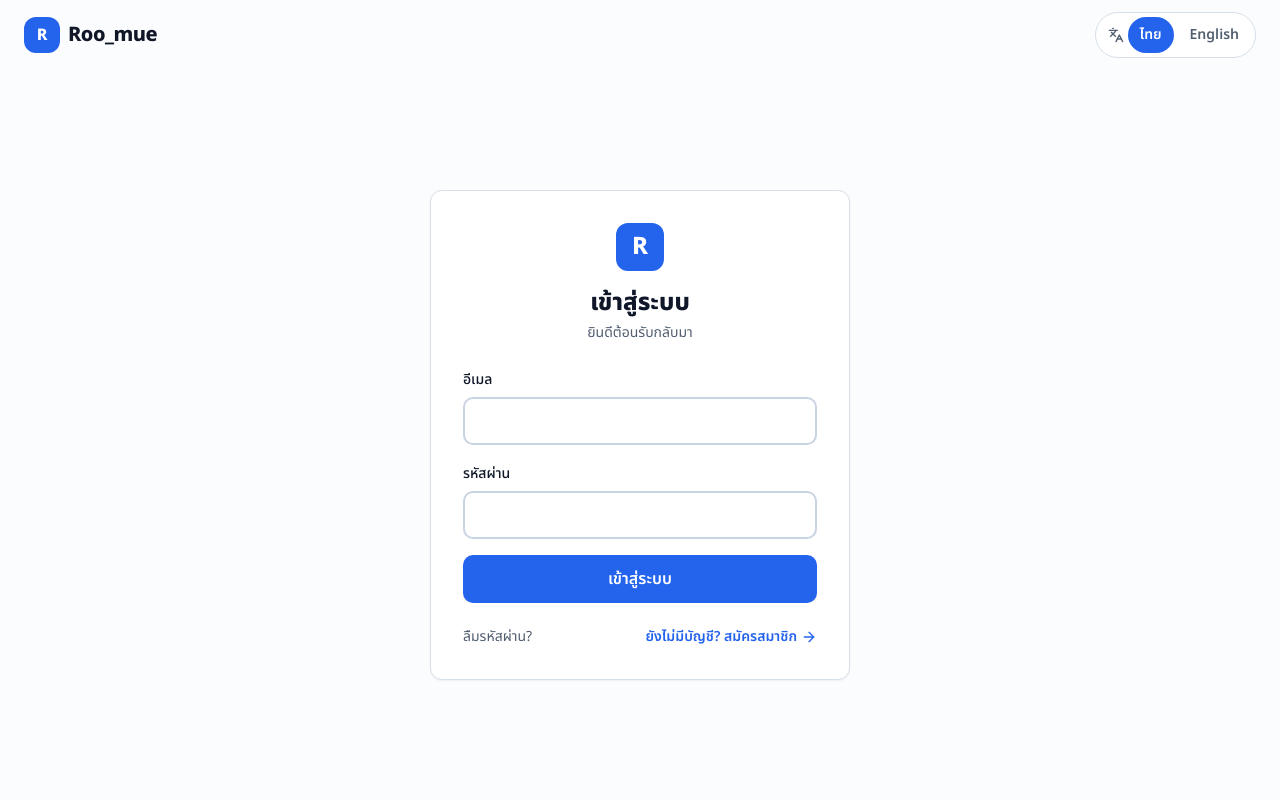
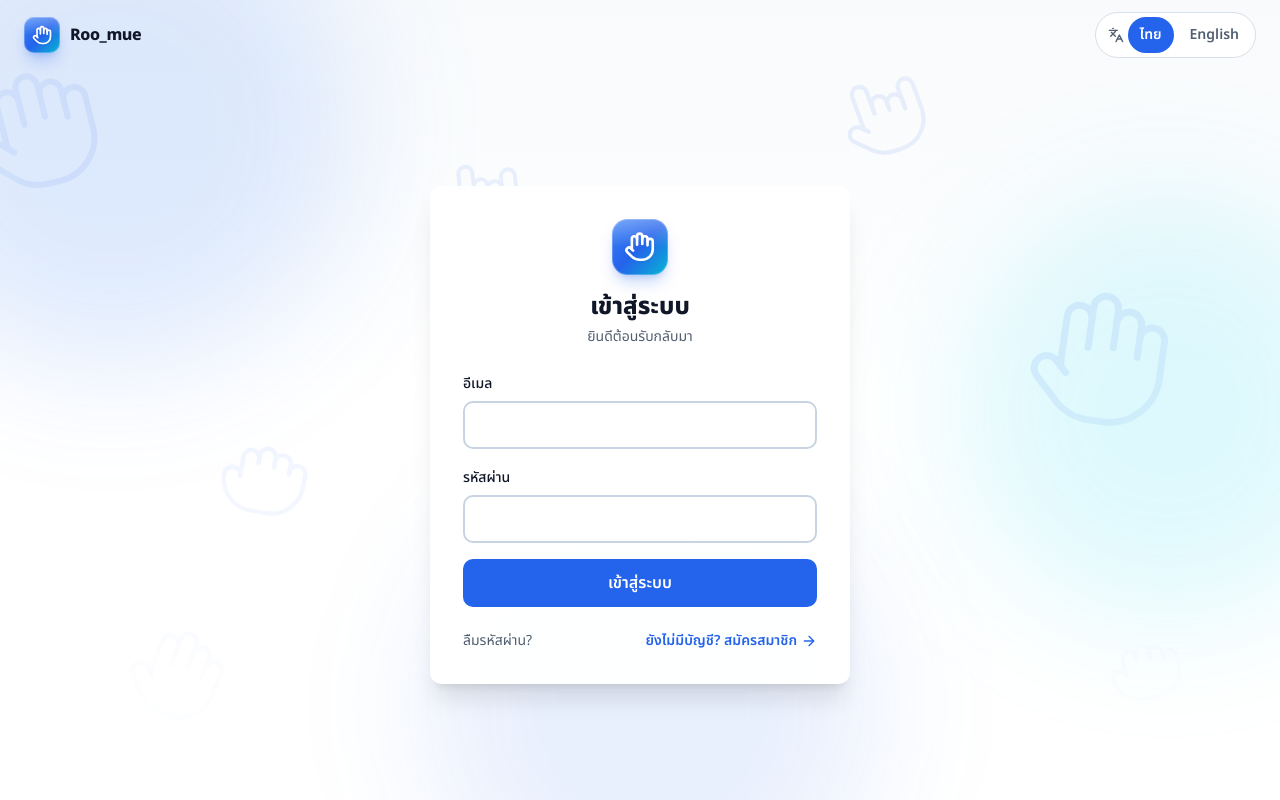
Before and after one commit to Pug-03/Roo_mue_, a Next.js app: page /login in a window 1280 px wide. Built offline with nearby package versions, Linux system fonts and the light colour scheme; no server answers.

Commit message:
Adjust the icons and add a background within the website

```diff
--- a/app/(auth)/layout.tsx
+++ b/app/(auth)/layout.tsx
@@ -1,6 +1,8 @@
 import Link from "next/link";
 import { getTranslations } from "next-intl/server";
 import { LanguageToggle } from "@/components/language-toggle";
+import { Logo } from "@/components/brand/logo";
+import { SignBackdrop } from "@/components/brand/sign-backdrop";
 
 export default async function AuthLayout({
   children,
@@ -10,19 +12,15 @@ export default async function AuthLayout({
   const t = await getTranslations("common");
 
   return (
-    <div className="flex min-h-dvh flex-col bg-secondary/30">
+    <div className="relative flex min-h-dvh flex-col">
+      <SignBackdrop />
       <header className="w-full">
         <div className="container flex min-h-16 items-center justify-between gap-3 py-3">
           <Link
             href="/"
-            className="flex min-w-0 items-center gap-2 rounded-md focus-visible:outline-none focus-visible:ring-2 focus-visible:ring-ring"
+            className="rounded-md focus-visible:outline-none focus-visible:ring-2 focus-visible:ring-ring"
           >
-            <span className="grid size-9 shrink-0 place-items-center rounded-lg bg-primary font-extrabold text-primary-foreground">
-              R
-            </span>
-            <span className="truncate text-lg font-extrabold tracking-tight sm:text-xl">
-              {t("appName")}
-            </span>
+            <Logo size="sm" showThai={false} name={t("appName")} />
           </Link>
           <LanguageToggle />
         </div>
--- a/app/page.tsx
+++ b/app/page.tsx
@@ -1,10 +1,12 @@
 import { SiteHeader } from "@/components/landing/site-header";
 import { Hero } from "@/components/landing/hero";
 import { Sponsors } from "@/components/landing/sponsors";
+import { SignBackdrop } from "@/components/brand/sign-backdrop";
 
 export default function LandingPage() {
   return (
-    <div className="flex min-h-dvh flex-col">
+    <div className="relative flex min-h-dvh flex-col">
+      <SignBackdrop />
       <SiteHeader />
       <main id="main" className="flex-1">
         <Hero />
--- a/components/auth/forgot-password-form.tsx
+++ b/components/auth/forgot-password-form.tsx
@@ -8,6 +8,7 @@ import { Card } from "@/components/ui/card";
 import { Button } from "@/components/ui/button";
 import { Input } from "@/components/ui/input";
 import { Label } from "@/components/ui/label";
+import { BrandMark } from "@/components/brand/logo";
 import { OtpInput } from "./otp-input";
 import { Icons } from "@/components/icons";
 
@@ -88,7 +89,8 @@ export function ForgotPasswordForm() {
   }
 
   return (
-    <Card className="w-full max-w-[420px] p-5 sm:p-8">
+    <Card className="w-full max-w-[420px] border-white/60 bg-card/95 p-5 shadow-xl backdrop-blur-sm sm:p-8 dark:border-white/10">
+      <BrandMark className="mx-auto mb-4 size-14" />
       <h1 className="text-center text-2xl font-extrabold">{t("title")}</h1>
 
       {step === 1 && (
--- a/components/auth/login-form.tsx
+++ b/components/auth/login-form.tsx
@@ -11,6 +11,7 @@ import { Input } from "@/components/ui/input";
 import { Label } from "@/components/ui/label";
 import { GoogleButton } from "./google-button";
 import { Icons } from "@/components/icons";
+import { BrandMark } from "@/components/brand/logo";
 
 export function LoginForm({ googleEnabled }: { googleEnabled: boolean }) {
   const t = useTranslations("auth.login");
@@ -39,11 +40,9 @@ export function LoginForm({ googleEnabled }: { googleEnabled: boolean }) {
   }
 
   return (
-    <Card className="w-full max-w-[420px] p-5 sm:p-8">
+    <Card className="w-full max-w-[420px] border-white/60 bg-card/95 p-5 shadow-xl backdrop-blur-sm sm:p-8 dark:border-white/10">
       <div className="mb-5 text-center sm:mb-6">
-        <span className="mx-auto grid size-12 place-items-center rounded-xl bg-primary text-2xl font-extrabold text-primary-foreground">
-          R
-        </span>
+        <BrandMark className="mx-auto size-14" />
         <h1 className="mt-4 text-2xl font-extrabold">{t("title")}</h1>
         <p className="mt-1 text-sm text-muted-foreground">{t("subtitle")}</p>
       </div>
--- a/components/auth/register-form.tsx
+++ b/components/auth/register-form.tsx
@@ -13,6 +13,7 @@ import { GoogleButton } from "./google-button";
 import { OtpInput } from "./otp-input";
 import { StepDots } from "./step-dots";
 import { Icons } from "@/components/icons";
+import { BrandMark } from "@/components/brand/logo";
 
 const EMAIL_RE = /^[^\s@]+@[^\s@]+\.[^\s@]+$/;
 const RESEND_SECONDS = 60;
@@ -143,8 +144,9 @@ export function RegisterForm({ googleEnabled }: { googleEnabled: boolean }) {
   }
 
   return (
-    <Card className="w-full max-w-[440px] p-5 sm:p-8">
+    <Card className="w-full max-w-[440px] border-white/60 bg-card/95 p-5 shadow-xl backdrop-blur-sm sm:p-8 dark:border-white/10">
       <div className="mb-5 text-center sm:mb-6">
+        <BrandMark className="mx-auto mb-4 size-14" />
         <h1 className="text-2xl font-extrabold">{t("title")}</h1>
         <div className="mt-4">
           <StepDots current={step} total={3} />
--- /dev/null
+++ b/components/brand/logo.tsx
@@ -0,0 +1,90 @@
+import * as React from "react";
+import { Hand } from "lucide-react";
+import { cn } from "@/lib/utils";
+
+/**
+ * Roo_mue brand assets.
+ *
+ * `BrandMark` is the app icon: a soft blue→cyan gradient squircle with a top
+ * sheen, hairline ring and colored shadow, holding a clean open-hand line icon
+ * (the sign-language / รู้มือ "know-hand" motif). `Logo` pairs it with the
+ * wordmark. Sizing is driven entirely by the `size-*` class passed in, so the
+ * mark stays crisp from a 32px header chip up to the hero.
+ */
+
+const markSizes = {
+  sm: "size-9",
+  md: "size-11",
+  lg: "size-14",
+} as const;
+
+const wordSizes = {
+  sm: "text-base",
+  md: "text-lg sm:text-xl",
+  lg: "text-2xl sm:text-3xl",
+} as const;
+
+type Size = keyof typeof markSizes;
+
+export function BrandMark({ className }: { className?: string }) {
+  return (
+    <span
+      aria-hidden
+      className={cn(
+        "relative grid shrink-0 place-items-center overflow-hidden rounded-[28%]",
+        "bg-gradient-to-br from-blue-500 via-blue-600 to-cyan-500",
+        "shadow-lg shadow-blue-600/25 ring-1 ring-inset ring-white/25",
+        className
+      )}
+    >
+      {/* top sheen for a soft, glossy feel */}
+      <span className="pointer-events-none absolute inset-x-0 top-0 h-1/2 bg-gradient-to-b from-white/30 to-transparent" />
+      <Hand
+        className="relative size-[56%] text-white drop-shadow-sm"
+        strokeWidth={2}
+      />
+    </span>
+  );
+}
+
+export function Logo({
+  size = "md",
+  showWordmark = true,
+  showThai = true,
+  gradient = false,
+  name = "Roo_mue",
+  className,
+}: {
+  size?: Size;
+  showWordmark?: boolean;
+  showThai?: boolean;
+  gradient?: boolean;
+  name?: string;
+  className?: string;
+}) {
+  return (
+    <span className={cn("flex min-w-0 items-center gap-2.5", className)}>
+      <BrandMark className={markSizes[size]} />
+      {showWordmark && (
+        <span className="flex min-w-0 flex-col leading-none">
+          <span
+            className={cn(
+              "truncate font-extrabold tracking-tight",
+              wordSizes[size],
+              gradient
+                ? "bg-gradient-to-r from-blue-600 to-cyan-500 bg-clip-text text-transparent"
+                : "text-foreground"
+            )}
+          >
+            {name}
+          </span>
+          {showThai && (
+            <span className="mt-1 truncate text-[0.7em] font-medium text-muted-foreground">
+              รู้มือ · Thai Sign Language
+            </span>
+          )}
+        </span>
+      )}
+    </span>
+  );
+}
--- /dev/null
+++ b/components/brand/sign-backdrop.tsx
@@ -0,0 +1,67 @@
+import * as React from "react";
+import { Hand, HandMetal, Grab } from "lucide-react";
+import type { LucideIcon } from "lucide-react";
+import { cn } from "@/lib/utils";
+
+/**
+ * Decorative, non-interactive backdrop for the landing and auth pages.
+ *
+ * A soft blue→cyan gradient wash with two blurred color blobs, overlaid with a
+ * sparse, delicate line-art pattern of sign-language hand gestures. The hands
+ * are thin-stroked at low opacity and masked so they melt away toward the
+ * edges — present enough to carry the theme, quiet enough to never compete with
+ * foreground content. Purely cosmetic: aria-hidden + pointer-events-none.
+ */
+
+type Placed = {
+  Icon: LucideIcon;
+  left: string;
+  top: string;
+  size: number;
+  rotate: number;
+  opacity: number;
+};
+
+// Mix of gestures so it reads as "signing", hand-tuned for an organic scatter.
+const HANDS: Placed[] = [
+  { Icon: Hand, left: "4%", top: "14%", size: 132, rotate: -14, opacity: 0.16 },
+  { Icon: Grab, left: "20%", top: "60%", size: 96, rotate: 10, opacity: 0.12 },
+  { Icon: HandMetal, left: "38%", top: "24%", size: 84, rotate: -6, opacity: 0.1 },
+  { Icon: Hand, left: "55%", top: "70%", size: 120, rotate: 16, opacity: 0.13 },
+  { Icon: HandMetal, left: "70%", top: "12%", size: 92, rotate: -20, opacity: 0.12 },
+  { Icon: Hand, left: "85%", top: "46%", size: 150, rotate: 8, opacity: 0.16 },
+  { Icon: Grab, left: "90%", top: "82%", size: 80, rotate: -12, opacity: 0.1 },
+  { Icon: Hand, left: "12%", top: "86%", size: 100, rotate: 22, opacity: 0.11 },
+];
+
+export function SignBackdrop({ className }: { className?: string }) {
+  return (
+    <div
+      aria-hidden
+      className={cn(
+        "pointer-events-none absolute inset-0 -z-10 overflow-hidden",
+        className
+      )}
+    >
+      {/* base wash */}
+      <div className="absolute inset-0 bg-gradient-to-b from-secondary/50 via-background to-background" />
+
+      {/* soft color blobs for depth */}
+      <div className="absolute -left-32 -top-28 size-[30rem] rounded-full bg-blue-500/15 blur-3xl" />
+      <div className="absolute -right-24 top-1/4 size-[26rem] rounded-full bg-cyan-400/15 blur-3xl" />
+      <div className="absolute -bottom-32 left-1/3 size-[28rem] rounded-full bg-primary/10 blur-3xl" />
+
+      {/* sparse hand-gesture line art, faded toward the edges */}
+      <div className="absolute inset-0 text-primary [mask-image:radial-gradient(125%_95%_at_50%_28%,black,transparent_76%)]">
+        {HANDS.map(({ Icon, left, top, size, rotate, opacity }, i) => (
+          <Icon
+            key={i}
+            className="absolute -translate-x-1/2 -translate-y-1/2"
+            style={{ left, top, width: size, height: size, rotate: `${rotate}deg`, opacity }}
+            strokeWidth={1.1}
+          />
+        ))}
+      </div>
+    </div>
+  );
+}
--- a/components/landing/hero.tsx
+++ b/components/landing/hero.tsx
@@ -2,6 +2,7 @@ import Link from "next/link";
 import { getTranslations } from "next-intl/server";
 import { buttonVariants } from "@/components/ui/button";
 import { Icons } from "@/components/icons";
+import { BrandMark } from "@/components/brand/logo";
 import { FeatureGrid } from "./feature-grid";
 
 export async function Hero() {
@@ -11,7 +12,19 @@ export async function Hero() {
     <section className="container grid items-center gap-8 py-8 sm:py-12 lg:grid-cols-2 lg:gap-12 lg:py-20">
       {/* Left: copy + CTAs */}
       <div className="max-w-xl">
-        <p className="inline-flex items-center gap-2 rounded-full bg-secondary px-3 py-1.5 text-sm font-medium text-secondary-foreground">
+        <div className="mb-6 flex items-center gap-3.5">
+          <BrandMark className="size-14 sm:size-16" />
+          <div className="leading-none">
+            <p className="bg-gradient-to-r from-blue-600 to-cyan-500 bg-clip-text text-2xl font-extrabold tracking-tight text-transparent sm:text-3xl">
+              Roo_mue
+            </p>
+            <p className="mt-1.5 text-sm font-medium text-muted-foreground">
+              รู้มือ · Thai Sign Language
+            </p>
+          </div>
+        </div>
+
+        <p className="inline-flex items-center gap-2 rounded-full border border-primary/20 bg-secondary/80 px-3 py-1.5 text-sm font-medium text-secondary-foreground backdrop-blur">
           <Icons.fast className="size-4 text-primary" aria-hidden />
           {t("tagline")}
         </p>
```
Also changed, not shown: components/landing/site-header.tsx (+4 -8 lines).
